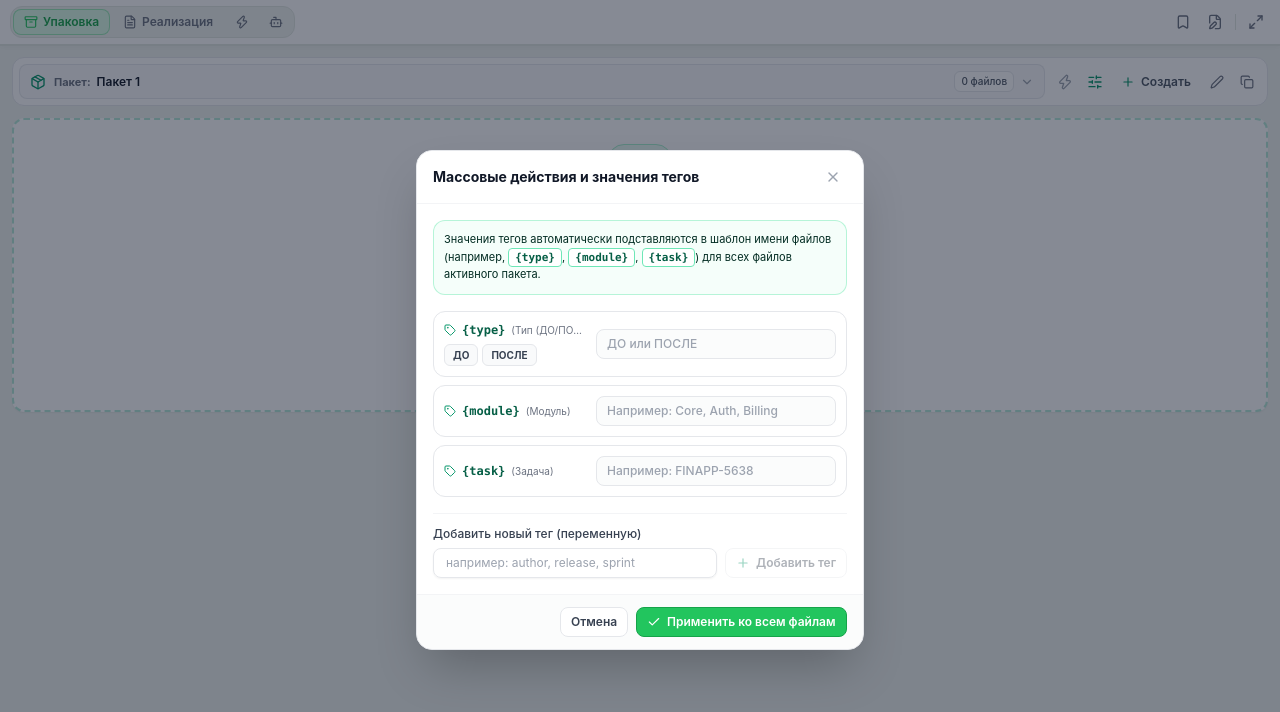
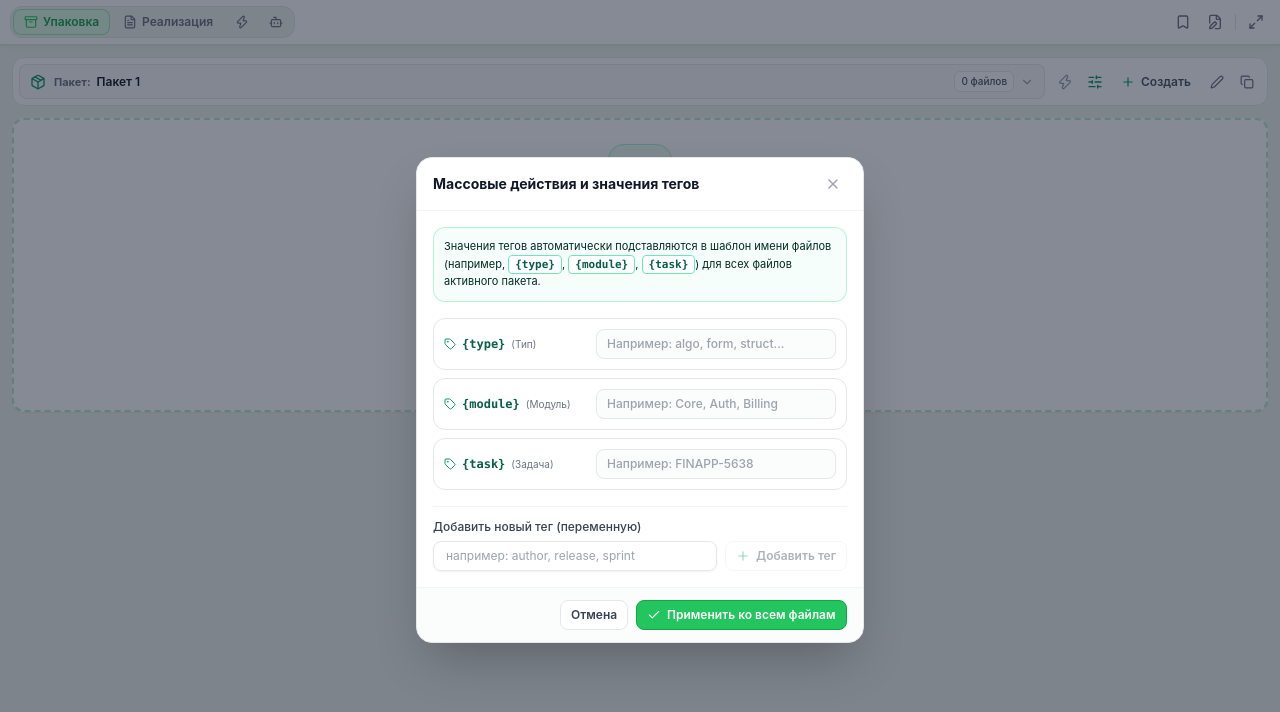
Before and after one commit to centralvii/gd-helper-extension, a React (Vite) app: page / in a window 1280 px wide. Both pictures are taken after a click on the button 1095 px from the left and 81 px from the top of the page. Shown: the top 712 px of the page. Built offline with nearby package versions, Linux system fonts and the light colour scheme.

Commit message:
fix(tags): remove DO/POSLE presets from type field and generalize type tag

```diff
--- a/src/components/template/MassActionsModal.tsx
+++ b/src/components/template/MassActionsModal.tsx
@@ -115,34 +115,6 @@ export const MassActionsModal: React.FC<MassActionsModalProps> = ({
                     )}
                   </div>
 
-                  {/* Fast presets for {type} */}
-                  {isType && (
-                    <div className="flex items-center gap-1 mt-1.5">
-                      <button
-                        type="button"
-                        onClick={() => handleValueChange('type', 'ДО')}
-                        className={`px-2 py-0.5 rounded-md text-[10px] font-bold border transition-colors ${
-                          currentVal === 'ДО'
-                            ? 'bg-amber-100 text-amber-900 border-amber-400 shadow-2xs'
-                            : 'bg-gray-50 text-gray-700 border-gray-200 hover:bg-gray-100'
-                        }`}
-                      >
-                        ДО
-                      </button>
-                      <button
-                        type="button"
-                        onClick={() => handleValueChange('type', 'ПОСЛЕ')}
-                        className={`px-2 py-0.5 rounded-md text-[10px] font-bold border transition-colors ${
-                          currentVal === 'ПОСЛЕ'
-                            ? 'bg-emerald-100 text-emerald-900 border-emerald-400 shadow-2xs'
-                            : 'bg-gray-50 text-gray-700 border-gray-200 hover:bg-gray-100'
-                        }`}
-                      >
-                        ПОСЛЕ
-                      </button>
-                    </div>
-                  )}
-
                   {/* Fast prefill for {task} */}
                   {isTask && linkedTask && currentVal !== linkedTask.taskNumber && (
                     <button
@@ -163,7 +135,7 @@ export const MassActionsModal: React.FC<MassActionsModalProps> = ({
                     type="text"
                     placeholder={
                       isType
-                        ? 'ДО или ПОСЛЕ'
+                        ? 'Например: algo, form, struct...'
                         : isTask
                         ? 'Например: FINAPP-5638'
                         : isModule
--- a/src/components/template/TemplateEditor.tsx
+++ b/src/components/template/TemplateEditor.tsx
@@ -24,7 +24,7 @@ interface TemplateEditorProps {
 const BUILT_IN_TAGS = [
   { tag: '{indexPad6}', desc: '000001 (номер 6 знаков)' },
   { tag: '{cleanName}', desc: 'Очищенное имя' },
-  { tag: '{type}', desc: 'Тип (ДО/ПОСЛЕ)' },
+  { tag: '{type}', desc: 'Тип (algo, form, etc.)' },
   { tag: '{module}', desc: 'Модуль' },
   { tag: '{task}', desc: 'Задача (GD-...)' },
   { tag: '{date}', desc: 'YYYY-MM-DD' },
--- a/src/hooks/useAppState.ts
+++ b/src/hooks/useAppState.ts
@@ -25,7 +25,7 @@ const PRIMARY_TEMPLATE_KEY = 'gd-helper-primary-template';
 const ACTIVE_PACKAGE_KEY = 'gd-helper-active-package-id';
 
 const DEFAULT_VARIABLES: VariableDefinition[] = [
-  { key: 'type', label: 'Тип (ДО/ПОСЛЕ)' },
+  { key: 'type', label: 'Тип' },
   { key: 'module', label: 'Модуль' },
   { key: 'task', label: 'Задача' },
 ];
```
